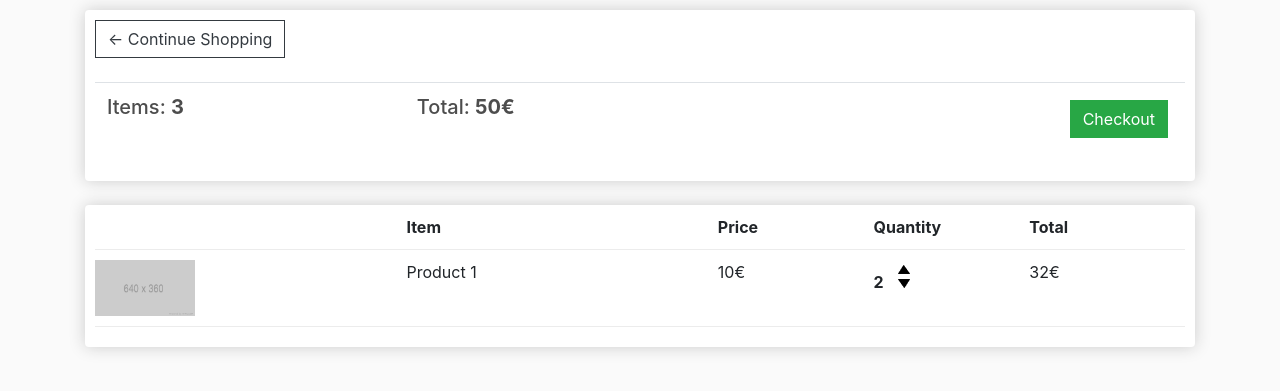
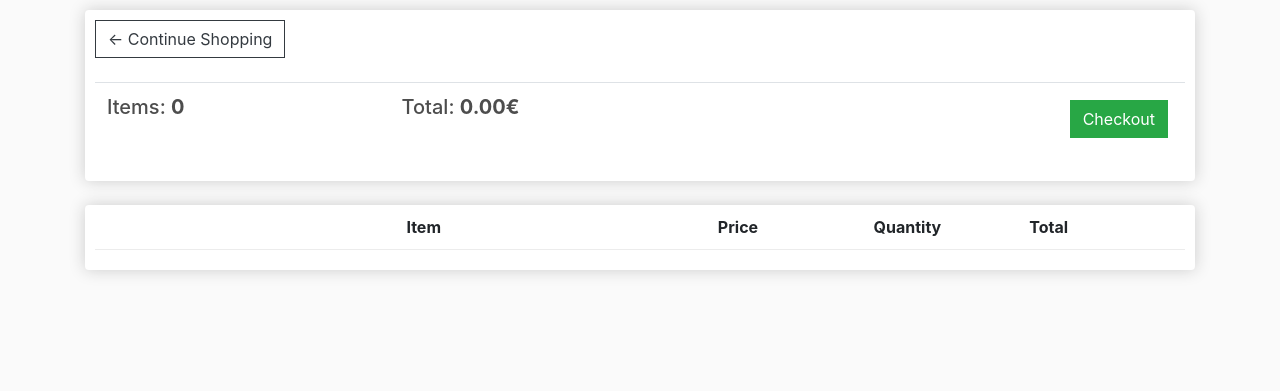
Before and after one commit to mholi21/ecommerce-web, a Django app: page /cart/ in a window 1280 px wide. Shown: the part 57-448 px from the top of the page. Run offline with Django 3.2, Linux system fonts and the light colour scheme; lists and menus that the app fills with data are empty.

Commit message:
Updating and showing cart items

```diff
--- a/ecommerce/store/templates/store/cart.html
+++ b/ecommerce/store/templates/store/cart.html
@@ -12,8 +12,8 @@
 
                 <table class="table">
                     <tr>
-                        <th><h5>Items: <strong>3</strong></h5></th>
-                        <th><h5>Total: <strong>50€</strong></h5></th>
+                        <th><h5>Items: <strong>{{order.get_cart_items}}</strong></h5></th>
+                        <th><h5>Total: <strong>{{order.get_cart_total|floatformat:2}}€</strong></h5></th>
                         <th>
                             <a style="float:right; margin:5px" class="btn btn-success" href="{% url 'checkout' %}">Checkout</a>
                         </th>
@@ -32,19 +32,24 @@
                     <div style="flex:1"><strong>Total</strong></div>
                 </div>
 
+
+                {% for item in items %}
+
                 <div class="cart-row">
-                    <div style="flex:2"><img class="row-image" src="{% static 'images/placeholder.png' %}"></div>
-                    <div style="flex:2">Product 1</div>
-                    <div style="flex:1">10€</div>
+                    <div style="flex:2"><img class="row-image" src="{{item.product.imageURL}}"></div>
+                    <div style="flex:2">{{item.product.name}}</div>
+                    <div style="flex:1">{{item.product.price|floatformat:2}}€</div>
                     <div style="flex:1">
-                        <p class="quantity">2</p>
+                        <p class="quantity">{{item.quantity}}</p>
                         <div class="quantity">
                             <img class="chg-quantity" src="{% static 'images/arrow-up.png' %}">
                             <img class="chg-quantity" src="{% static 'images/arrow-down.png' %}">
                         </div>
                     </div>
-                    <div style="flex:1">32€</div>
+                    <div style="flex:1">{{item.get_total|floatformat:2}}€</div>
                 </div>
+
+                {% endfor %}
 
             </div>
         </div>
--- a/ecommerce/store/views.py
+++ b/ecommerce/store/views.py
@@ -7,7 +7,17 @@ def store(request):
     return render(request, 'store/store.html', context)
 
 def cart(request):
-    context = {}
+
+    if request.user.is_authenticated:
+        customer = request.user.customer
+        order, created = Order.objects.get_or_create(customer=customer, complete=False)
+        items = order.orderitem_set.all()
+    else:
+        #temp workaround if user not logged in
+        items = []
+        order = {'get_cart_total':0, 'get_cart_items':0}
+
+    context = {'items':items, 'order':order}
     return render(request, 'store/cart.html', context)
 
 def checkout(request):
```
Also changed, not shown: ecommerce/store/models.py (+11 -0 lines).
